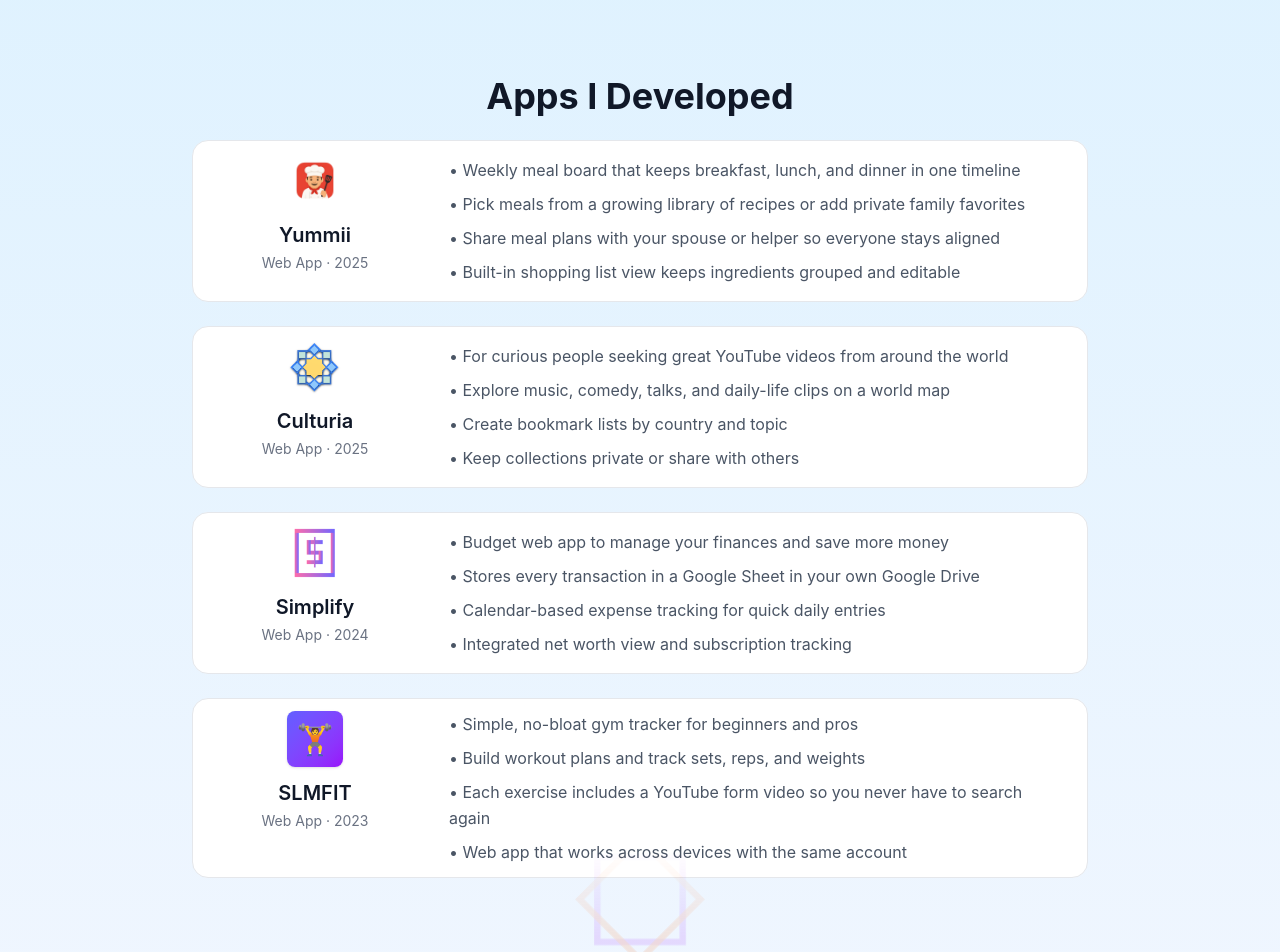
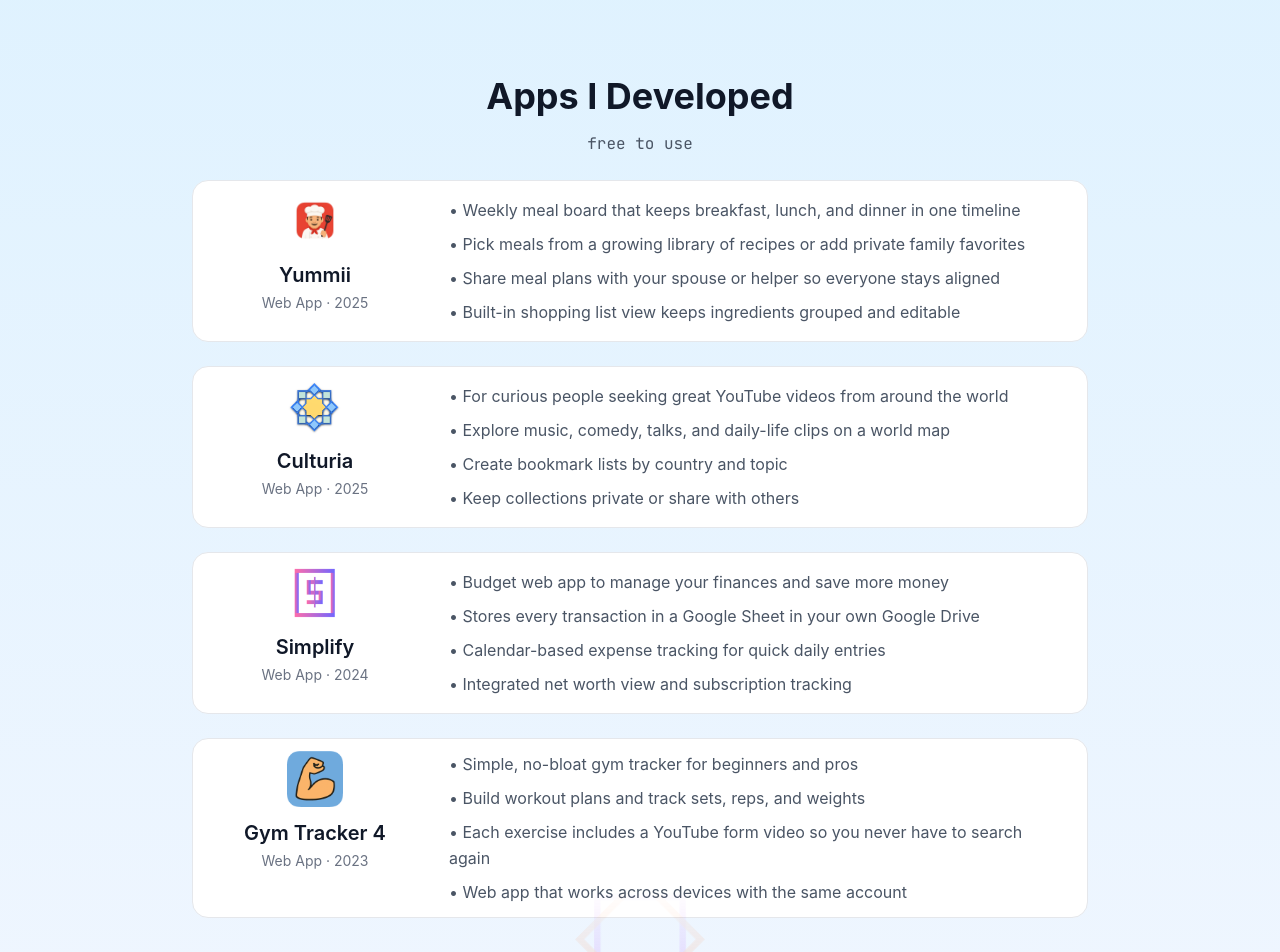
Before and after one commit to serdarsalim/serdarsalimhp, a Next.js app: page / in a window 1280 px wide. Shown: the part 1620-2572 px from the top of the page. Built offline with nearby package versions, Linux system fonts and the light colour scheme.

Commit message:
changed the logo for gym tracker

```diff
--- a/app/data/projects.ts
+++ b/app/data/projects.ts
@@ -50,14 +50,15 @@ export const projects: Project[] = [
   },
   {
     id: 'workout-tracker',
-    name: 'SLMFIT',
+    name: 'Gym Tracker 4',
     letter: '🏋️',
+    image: '/gymtracker4.png',
     shortDescription: '• Simple, no-bloat gym tracker for beginners and pros\n• Build workout plans and track sets, reps, and weights\n• Each exercise includes a YouTube form video so you never have to search again\n• Web app that works across devices with the same account',
     fullDescription: '• Simple, no-bloat gym tracker for beginners and pros\n• Build workout plans and track sets, reps, and weights\n• Each exercise includes a YouTube form video so you never have to search again\n• Web app that works across devices with the same account',
     techStack: ['Google Sheets', 'Google Apps Script'],
     year: '2023',
     category: 'Web App',
-    demoUrl: 'https://slmfit.vercel.app/',
+    demoUrl: 'https://gymtracker4.vercel.app/',
     githubUrl: '',
   },
 ];
--- a/app/page.tsx
+++ b/app/page.tsx
@@ -202,6 +202,9 @@ I became the first in my family to graduate university, moved to Ireland as a te
             <h2 className="text-3xl md:text-4xl font-bold text-gray-900 mb-3 md:mb-4">
               Apps I Developed
             </h2>
+            <p className="text-sm md:text-base text-gray-600" style={{ fontFamily: 'var(--font-jetbrains)' }}>
+              free to use
+            </p>
           </div>
 
           <div className="grid gap-6 md:max-w-4xl md:mx-auto">
```
Also changed, not shown: public/gymtracker4.png (added).
